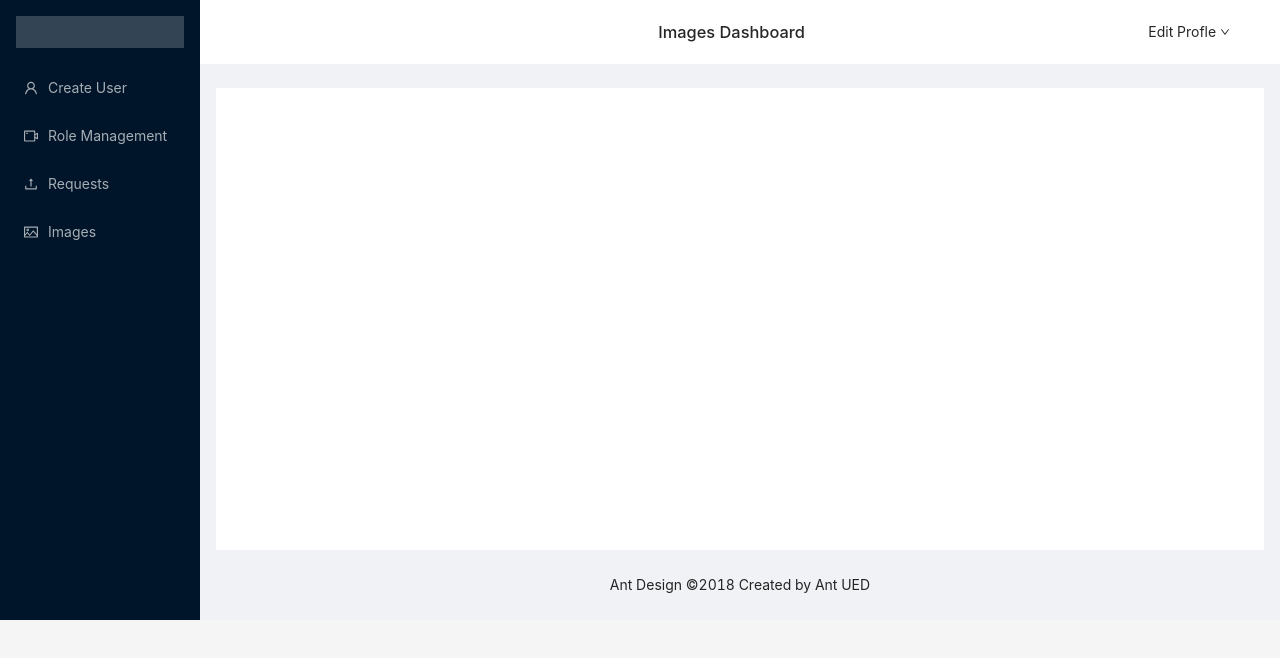
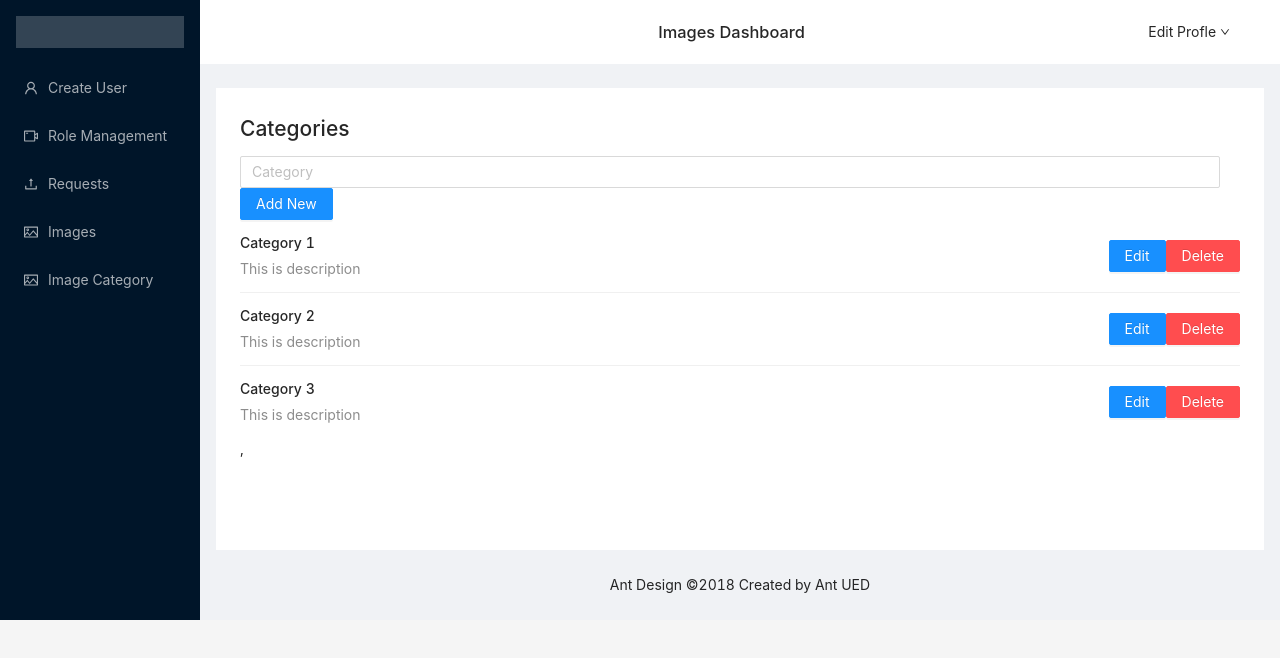
Before and after one commit to shassaan/images-dashboard-frontend, a React (Create React App) app: page /images-category in a window 1280 px wide. Shown: the top 658 px of the page. Built offline with nearby package versions, Linux system fonts and the light colour scheme.

Commit message:
AddImageCategoryComponent

```diff
--- a/src/App.js
+++ b/src/App.js
@@ -7,8 +7,8 @@ import CreateUserComponent from './Components/CreateUserComponent/CreateUserComp
 import RoleManagement from './Components/RoleManagement/RoleManagement';
 import UserRequest from './Components/UserRequests/UserRequest';
 import ProfileSettings from './Components/ProfileSetting/ProfileSetting';
-import ImagesManagement from './Components/ImagesManagement/imagesManagement'
-
+import ImagesManagement from './Components/ImagesManagement/imagesManagement';
+import ImageCategory from './Components/ImageCategory/ImageCategory'
 function App() {
   return (
 
@@ -22,6 +22,7 @@ function App() {
           <Route exact path="/user-requests" component={UserRequest} />
           <Route exact path="/profile-setting" component={ProfileSettings} />
           <Route exact path="/images-management" component={ImagesManagement} />
+          <Route exact path="/images-category" component={ImageCategory} />
         </MainLayout>
       </Switch>
     </BrowserRouter>
--- /dev/null
+++ b/src/Components/ImageCategory/ImageCategory.js
@@ -0,0 +1,45 @@
+import React from 'react'
+import { Input, Button, List } from 'antd';
+
+const data = [
+    {
+        title: 'Category 1',
+    },
+    {
+        title: 'Category 2',
+    },
+    {
+        title: 'Category 3',
+    },
+
+];
+
+const ImageCategory = () => {
+    return (
+        <div>
+            <h2>Categories</h2>
+            <Input placeholder="Category" style={{ width: 980 }} />{" "}
+            <Button type="primary"   >Add New</Button>
+
+            <br />
+            <List
+                itemLayout="horizontal"
+                dataSource={data}
+                renderItem={item => (
+                    <List.Item>
+
+                        <List.Item.Meta
+                            title={item.title}
+                            description="This is description"
+                        />
+
+                        <Button type="primary">Edit</Button>
+                        <Button type="danger">Delete</Button>
+
+                    </List.Item>
+                )}
+            />,
+        </div>
+    )
+}
+export default ImageCategory
--- a/src/Components/ImagesManagement/imagesManagement.js
+++ b/src/Components/ImagesManagement/imagesManagement.js
@@ -1,7 +1,8 @@
 import React, { useState } from 'react'
-import { Button, Upload, message, Form, Checkbox, Row, Col, Input, Card } from 'antd';
+import { Button, Upload, message, Form, Checkbox, Row, Col, Input, Card, Select } from 'antd';
 import CreateModal from '../Modal/Modal.js';
 import { InboxOutlined, EditOutlined, DeleteOutlined } from '@ant-design/icons';
+const { Option } = Select;
 
 const { Meta } = Card;
 const { Dragger } = Upload;
@@ -121,6 +122,19 @@ const ImagesManagement = () => {
                     <Form.Item label="Description">
                         <Input.TextArea />
                     </Form.Item>
+                    <Form.Item label="Category">
+                        <Select
+                            showSearch
+                            style={{ width: 465 }}
+                            placeholder="Select a Category"
+
+
+                        >
+                            <Option value="1">Category 1</Option>
+                            <Option value="2">Category 2</Option>
+                            <Option value="3">Category 3</Option>
+                        </Select>,
+                    </Form.Item>
                     <Form.Item label="Access Role">
                         <Checkbox.Group >
                             <Row>
--- a/src/Components/Layout/LayoutMenu.js
+++ b/src/Components/Layout/LayoutMenu.js
@@ -1,7 +1,7 @@
 import React from 'react';
 import { Link } from 'react-router-dom';
 import { Menu } from 'antd';
-import { UploadOutlined, UserOutlined, VideoCameraOutlined ,PictureOutlined } from '@ant-design/icons';
+import { UploadOutlined, UserOutlined, VideoCameraOutlined, PictureOutlined } from '@ant-design/icons';
 
 const LayoutMenu = () => {
   return (
@@ -15,10 +15,14 @@ const LayoutMenu = () => {
       <Menu.Item key="3" icon={<UploadOutlined />}><Link to='/user-requests'>
         Requests
          </Link></Menu.Item>
-      <Menu.Item key="4" icon={<PictureOutlined /> }><Link to='/images-management'>
-      Images</Link>
+      <Menu.Item key="4" icon={<PictureOutlined />}><Link to='/images-management'>
+        Images</Link>
 
-        </Menu.Item>
+      </Menu.Item>
+      <Menu.Item key="5" icon={<PictureOutlined />}><Link to='/images-category'>
+        Image Category</Link>
+
+      </Menu.Item>
     </Menu>
   )
 }
```
Also changed, not shown: src/Components/ImageCategory/ImageCategory.css (added), src/Components/ImageCategory/ImageCategory.service.js (added).
